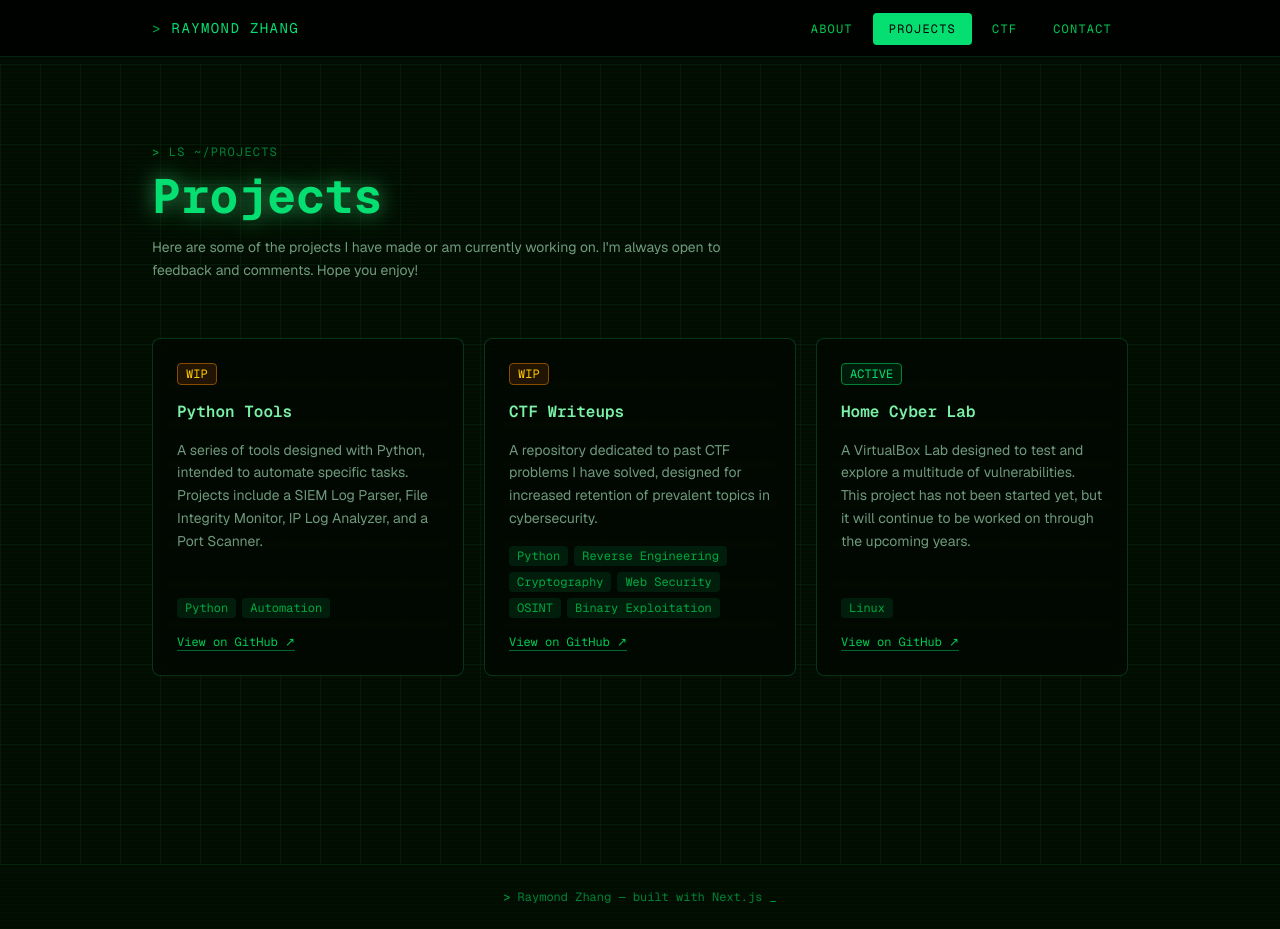
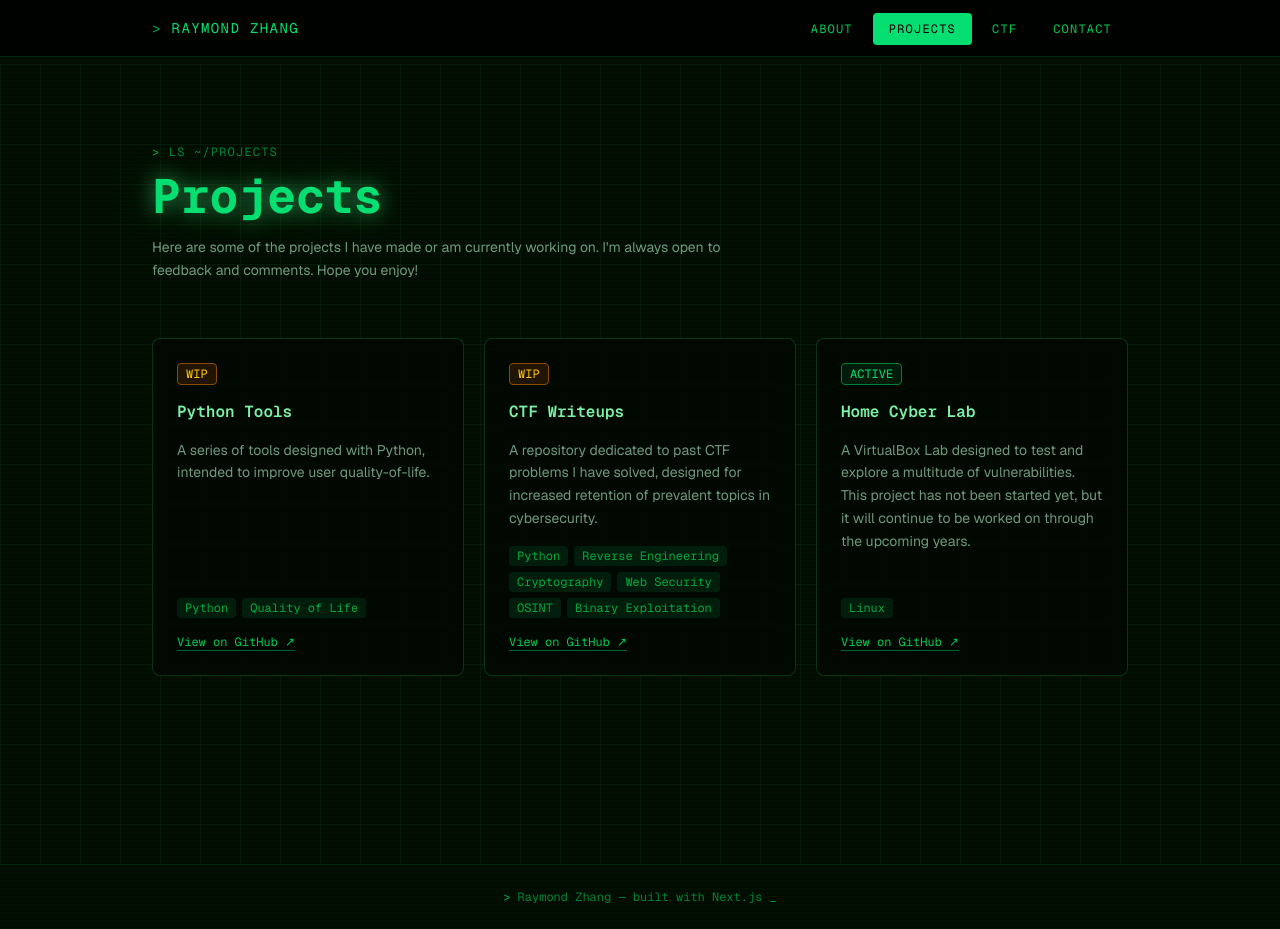
Before and after one commit to r3men/PortfolioWebsite, a Next.js app in the folder portfoliowebsite/: page /projects in a window 1280 px wide. Built offline with nearby package versions, Linux system fonts and the light colour scheme.

Commit message:
Update page.tsx

```diff
--- a/portfoliowebsite/app/projects/page.tsx
+++ b/portfoliowebsite/app/projects/page.tsx
@@ -23,8 +23,8 @@ const projects: Project[] = [
   {
     title: "Python Tools",
     description:
-      "A series of tools designed with Python, intended to automate specific tasks. Projects include a SIEM Log Parser, File Integrity Monitor, IP Log Analyzer, and a Port Scanner.",
-    tags: ["Python", "Automation"],
+      "A series of tools designed with Python, intended to improve user quality-of-life.",
+    tags: ["Python", "Quality of Life"],
     href: "https://github.com/r3men/python-tools",
     status: "wip",
   },
```
